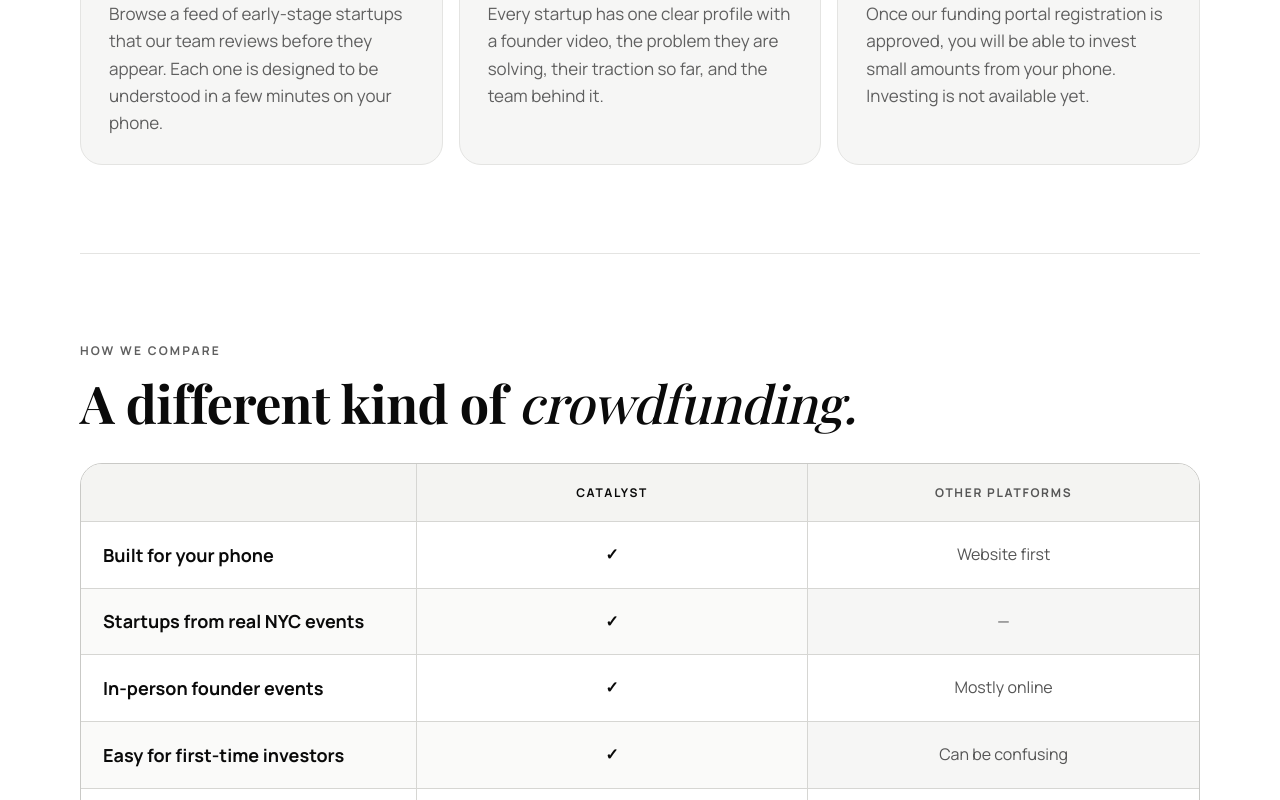
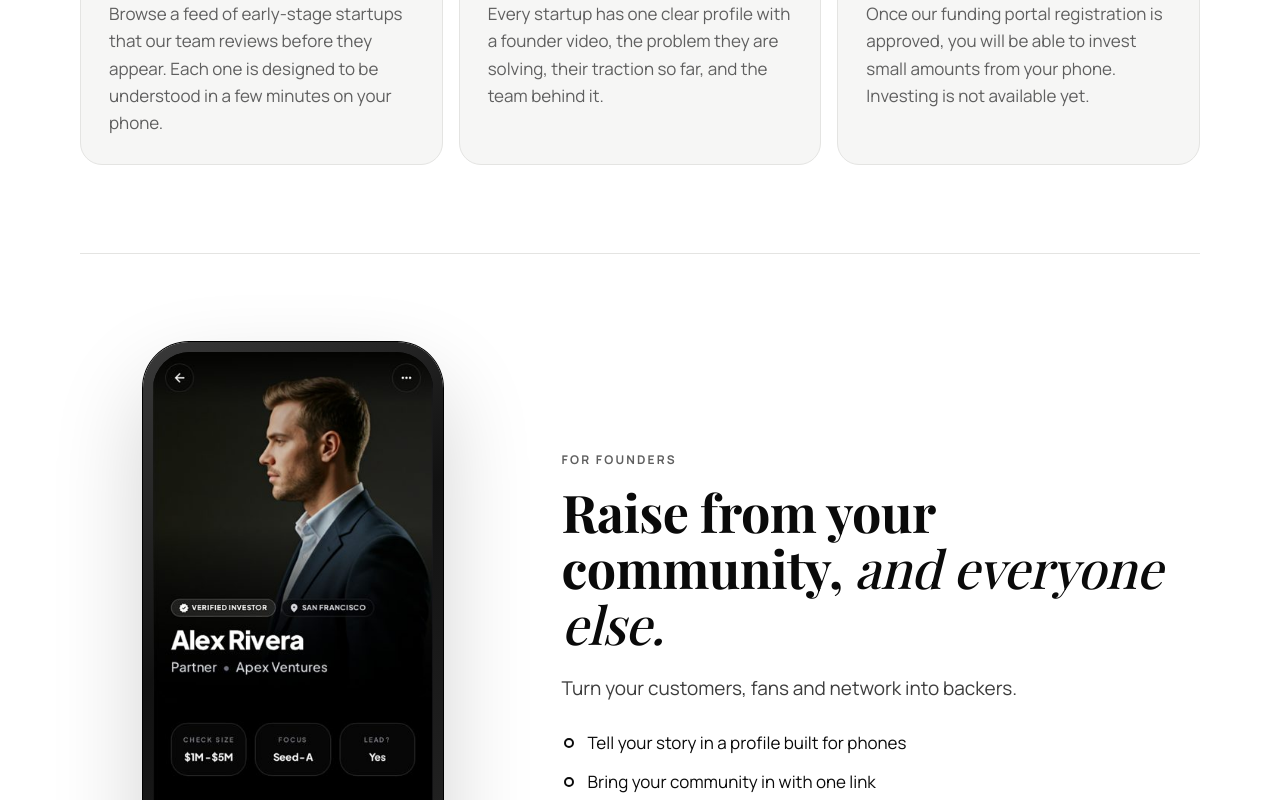
Before and after one commit to robdabae-afk/catalyst-intro, a React (Vite) app: page / in a window 1280 px wide. Shown: the part 2876-3676 px from the top of the page. Built offline with nearby package versions, Linux system fonts and the light colour scheme; a web font is replaced by a local one; what @lovable.dev/cloud-auth-js would draw is missing.

Commit message:
Remove comparison section

```diff
--- a/src/redesign/Landing.tsx
+++ b/src/redesign/Landing.tsx
@@ -67,14 +67,6 @@ const SCREENS = [
   { src: "/redesign/screen-2532.webp", label: "Investor thesis setup", alt: "Catalyst app: investor preferences for industries, stage and check size" },
 ];
 
-const CMP: [string, string, string][] = [
-  ["Built for your phone", "✓", "Website first"],
-  ["Startups from real NYC events", "✓", "—"],
-  ["In-person founder events", "✓", "Mostly online"],
-  ["Easy for first-time investors", "✓", "Can be confusing"],
-  ["Invest today", "Coming soon", "✓"],
-];
-
 export default function Landing() {
   useMeta(
     "Catalyst · Startup investing, built for your phone",
@@ -133,22 +125,6 @@ export default function Landing() {
         </div>
       </section>
 
-      <section id="compare" aria-labelledby="h-cmp">
-        <div className="kick">How we compare</div>
-        <h2 id="h-cmp">A different kind of <em>crowdfunding.</em></h2>
-        <div className="cmp-wrap">
-          <table className="cmp">
-            <thead><tr><th scope="col"><span className="sr">Feature</span></th><th scope="col" className="us">Catalyst</th><th scope="col">Other platforms</th></tr></thead>
-            <tbody>
-              {CMP.map(([f, us, them]) => (
-                <tr key={f}><th scope="row">{f}</th><td className="us">{us}</td><td>{them}</td></tr>
-              ))}
-            </tbody>
-          </table>
-        </div>
-        <p className="fine">Comparison reflects our product goals and publicly available information as of October 2026. Catalyst is in beta and does not offer investments yet. Wefunder, StartEngine and Republic are trademarks of their respective owners.</p>
-      </section>
-
       <section aria-labelledby="h-f">
         <div className="split">
           <div className="phone reveal"><img src="/redesign/app-detail.jpg" alt="Catalyst app preview: a startup profile" /></div>
```
